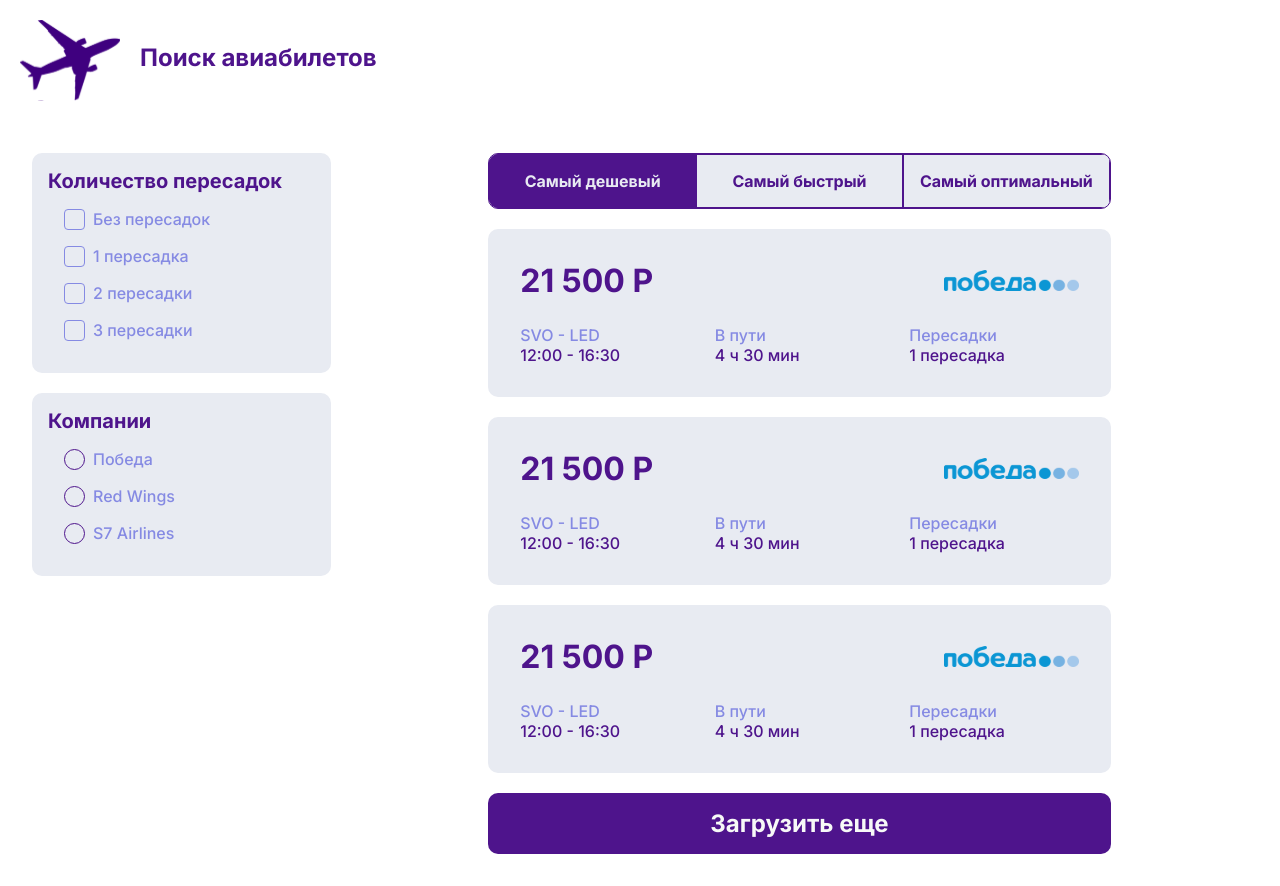
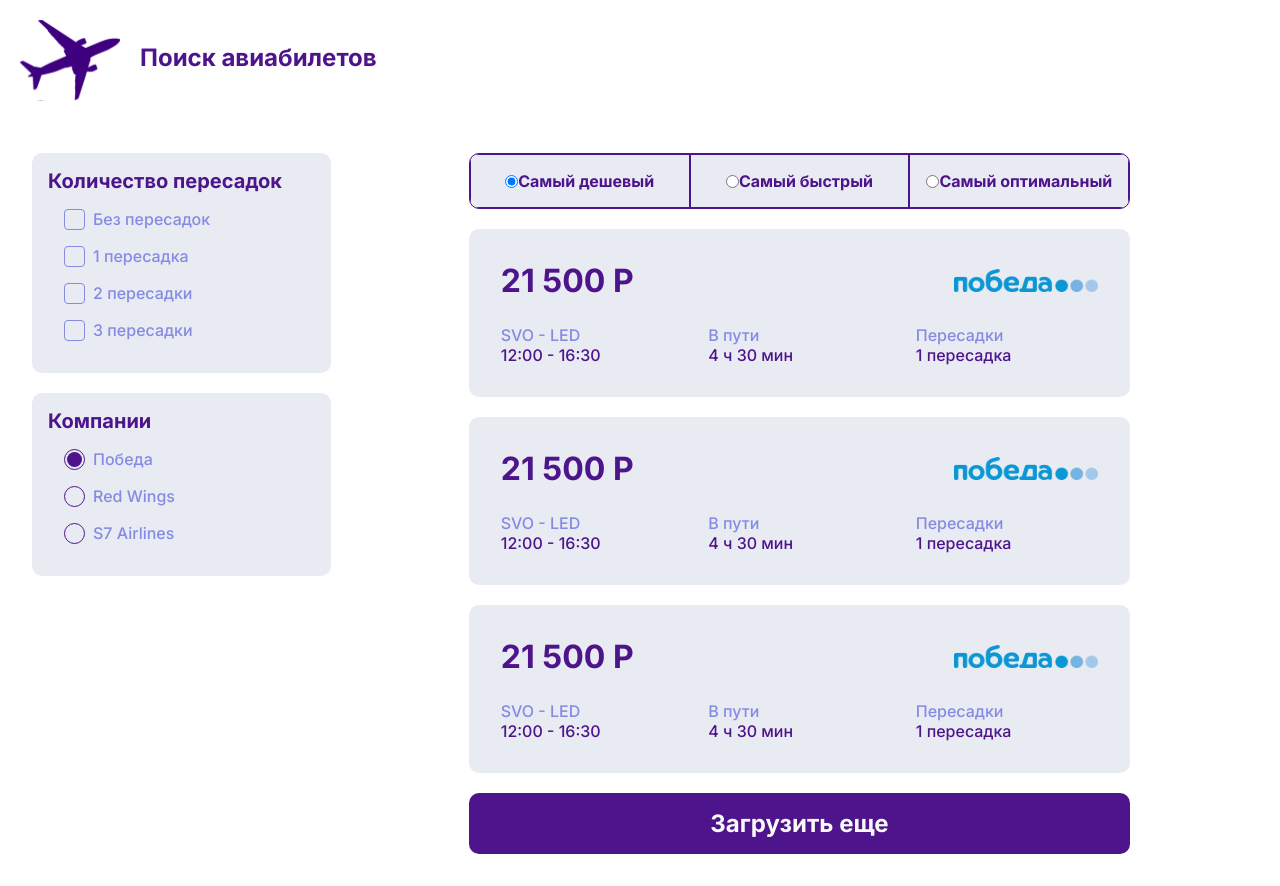
Before and after one commit to thrashches/aviasales-vite, a React (Vite) app: page / in a window 1280 px wide. Built offline with nearby package versions, Linux system fonts and the light colour scheme.

Commit message:
Filter SLise

```diff
--- a/src/components/Filters/Filters.tsx
+++ b/src/components/Filters/Filters.tsx
@@ -1,10 +1,22 @@
 import style from "./Filters.module.css";
 import {SyntheticEvent} from "react";
+import {setFilter, IFilterState, setCompany} from "../../store/filterSlice.ts";
+import {useDispatch, useSelector} from "react-redux";
 
 export default function Filters() {
+    const changes = useSelector((state: IFilterState) => state.filter.changes);
+    const company = useSelector((state: IFilterState) => state.filter.company);
+    const dispatch = useDispatch();
+
     const handleCheckboxChange = (e: SyntheticEvent) => {
-        console.log(e.currentTarget.value);
-        console.log(e.currentTarget.checked);
+        dispatch(setFilter({
+            value: e.currentTarget.value,
+            selected: e.currentTarget.checked
+        }));
+    };
+
+    const handleRadioChange = (e: SyntheticEvent) => {
+        dispatch(setCompany({value: e.currentTarget.value, selected: true}));
     }
 
     return (
@@ -15,6 +27,7 @@ export default function Filters() {
                     <div className={style.Filters__items__item}>
                         <label className={style.CheckboxLabel} htmlFor={'nonStop'}>
                             <input className={style.CheckboxHidden} type="checkbox" value={'0'} id={'nonStop'}
+                                   checked={changes[0].selected}
                                    onChange={handleCheckboxChange}/>
                             <span className={style.CheckboxFake}/>
                             Без пересадок
@@ -23,6 +36,7 @@ export default function Filters() {
                     <div className={style.Filters__items__item}>
                         <label className={style.CheckboxLabel} htmlFor={'1Change'}>
                             <input className={style.CheckboxHidden} type="checkbox" value={'1'} id={'1Change'}
+                                   checked={changes[1].selected}
                                    onChange={handleCheckboxChange}/>
                             <span className={style.CheckboxFake}/>
                             1 пересадка
@@ -31,6 +45,7 @@ export default function Filters() {
                     <div className={style.Filters__items__item}>
                         <label className={style.CheckboxLabel} htmlFor={'2Change'}>
                             <input className={style.CheckboxHidden} type="checkbox" value={'2'} id={'2Change'}
+                                   checked={changes[2].selected}
                                    onChange={handleCheckboxChange}/>
                             <span className={style.CheckboxFake}/>
                             2 пересадки
@@ -39,6 +54,7 @@ export default function Filters() {
                     <div className={style.Filters__items__item}>
                         <label className={style.CheckboxLabel} htmlFor={'3Change'}>
                             <input className={style.CheckboxHidden} type="checkbox" value={'3'} id={'3Change'}
+                                   checked={changes[3].selected}
                                    onChange={handleCheckboxChange}/>
                             <span className={style.CheckboxFake}/>
                             3 пересадки
@@ -51,7 +67,9 @@ export default function Filters() {
                 <div className={style.Filters__items}>
                     <div className={style.Filters__items__item}>
                         <label className={style.CheckboxLabel} htmlFor={'victory'}>
-                            <input className={style.CheckboxHidden} name={'company'} type="radio" value={'0'}
+                            <input className={style.CheckboxHidden} name={'company'} type="radio" value={'victory'}
+                                   checked={company.value === 'victory'}
+                                   onChange={handleRadioChange}
                                    id={'victory'}/>
                             <span className={style.CheckboxFakeRadio}/>
                             Победа
@@ -59,7 +77,9 @@ export default function Filters() {
                     </div>
                     <div className={style.Filters__items__item}>
                         <label className={style.CheckboxLabel} htmlFor={'redWings'}>
-                            <input className={style.CheckboxHidden} name={'company'} type="radio" value={'1'}
+                            <input className={style.CheckboxHidden} name={'company'} type="radio" value={'redWings'}
+                                   checked={company.value === 'redWings'}
+                                   onChange={handleRadioChange}
                                    id={'redWings'}/>
                             <span className={style.CheckboxFakeRadio}/>
                             Red Wings
@@ -67,7 +87,9 @@ export default function Filters() {
                     </div>
                     <div className={style.Filters__items__item}>
                         <label className={style.CheckboxLabel} htmlFor={'S7'}>
-                            <input className={style.CheckboxHidden} name={'company'} type="radio" value={'2'}
+                            <input className={style.CheckboxHidden} name={'company'} type="radio" value={'S7'}
+                                   checked={company.value === 'S7'}
+                                   onChange={handleRadioChange}
                                    id={'S7'}/>
                             <span className={style.CheckboxFakeRadio}/>
                             S7 Airlines
--- a/src/components/RadioSelect/RadioSelect.module.css
+++ b/src/components/RadioSelect/RadioSelect.module.css
@@ -25,10 +25,23 @@
     justify-content: center;
 }
 
-.active {
-    background: var(--colors-purple, #4E148C);
+/*.RadioSelect__input {*/
+/*    display: none;*/
+/*}*/
+
+.RadioSelect__input:checked+.RadioSelect__item:before {
+    display: block;
+    width: 30px;
+    height: 30px;
+    opacity: 1;
+    background-color: var(--colors-purple, #4E148C);
     color: var(--colors-light-lavender, #E8EBF2) !important;
 }
+
+/*.active {*/
+/*    background: var(--colors-purple, #4E148C);*/
+/*    color: var(--colors-light-lavender, #E8EBF2) !important;*/
+/*}*/
 
 @media (min-width: 480px) {
     .RadioSelect__item {
--- a/src/components/RadioSelect/RadioSelect.tsx
+++ b/src/components/RadioSelect/RadioSelect.tsx
@@ -1,11 +1,44 @@
 import style from "./RadioSelect.module.css";
+import {useDispatch, useSelector} from "react-redux";
+import {SyntheticEvent} from "react";
+import {setCriteria, IFilterState} from "../../store/filterSlice";
 
 export default function RadioSelect() {
+    const criteria = useSelector((state: IFilterState) => state.filter.criteria);
+    const dispatch = useDispatch();
+    const handleRadioChange = (e: SyntheticEvent) => {
+        dispatch(setCriteria({value: e.currentTarget.value}));
+    }
+
     return (
         <div className={style.RadioSelect}>
-            <div className={`${style.RadioSelect__item} ${style.active}`}>Самый дешевый</div>
-            <div className={style.RadioSelect__item}>Самый быстрый</div>
-            <div className={style.RadioSelect__item}>Самый оптимальный</div>
+            <label htmlFor={"cheapest"}
+                   className={style.RadioSelect__item}>
+                <input className={style.RadioSelect__input} type="radio"
+                       name={"criteria"}
+                       value={"cheapest"} id={"cheapest"}
+                       onChange={handleRadioChange}
+                       checked={criteria.value === "cheapest"}
+                />
+                Самый дешевый</label>
+            <label htmlFor={"fastest"}
+                   className={style.RadioSelect__item}>
+                <input className={style.RadioSelect__input} type="radio"
+                       name={"criteria"}
+                       value={"fastest"} id={"fastest"}
+                       onChange={handleRadioChange}
+                       checked={criteria.value === "fastest"}
+                />
+                Самый быстрый</label>
+            <label htmlFor={"optimal"}
+                   className={style.RadioSelect__item}>
+                <input className={style.RadioSelect__input} type="radio"
+                       name={"criteria"}
+                       value={"optimal"} id={"optimal"}
+                       onChange={handleRadioChange}
+                       checked={criteria.value === "optimal"}
+                />
+                Самый оптимальный</label>
         </div>
     )
 }
--- a/src/store/filterSlice.ts
+++ b/src/store/filterSlice.ts
@@ -1,5 +1,4 @@
 import {createSlice} from "@reduxjs/toolkit";
-
 
 
 interface IChange {
@@ -10,17 +9,26 @@ interface IChange {
 
 interface ICompany {
     value: string,
-    label: string,
     selected: boolean,
 }
 
+interface ICriteria {
+    value: string,
+}
 
-const initialState:{changes: IChange[], company: ICompany} = {
+export interface IFilterState {
+    filter: {
+        changes: IChange[],
+        company: ICompany,
+    }
+}
+
+const initialState: { changes: IChange[], company: ICompany, criteria: ICriteria } = {
     changes: [
         {
             value: 0,
             label: 'Без пересадок',
-            selected: true,
+            selected: false,
         },
         {
             value: 1,
@@ -40,30 +48,41 @@ const initialState:{changes: IChange[], company: ICompany} = {
     ],
     company: {
         value: 'victory',
-        label: 'Победа',
         selected: true,
+    },
+    criteria: {
+        value: 'cheapest',
     }
 }
-
 
 
 const filterSlice = createSlice({
     name: 'filter',
     initialState: initialState,
     reducers: {
-        getFilter: (state) => state,
-
         setFilter: (state, action) => {
-            const newState = { ...state }
-            newState.changes[action.payload.value] = action.payload;
-            return newState
+            const newState = {...state};
+            newState.changes[action.payload.value] = {
+                value: action.payload.value,
+                label: newState.changes[action.payload.value].label,
+                selected: action.payload.selected,
+            };
+            console.log(action.payload)
+            state.changes = newState.changes;
         },
         setCompany: (state, action) => {
-            const newState = { ...state };
+            const newState = {...state};
             newState.company = action.payload;
+            state.company = newState.company;
         },
+        setCriteria: (state, action) => {
+            const newState = {...state};
+            newState.criteria = action.payload;
+            state.criteria = newState.criteria;
+            console.log(state.criteria)
+        }
     }
 })
 
 export default filterSlice.reducer;
-export const {getFilter, setFilter, setCompany} = filterSlice.actions;
+export const {setFilter, setCompany, setCriteria} = filterSlice.actions;
--- a/src/store/index.ts
+++ b/src/store/index.ts
@@ -8,5 +8,5 @@ const rootReducer = combineReducers({
 })
 
 export const store = configureStore({
-    reducer: rootReducer
+    reducer: rootReducer,
 })
```
